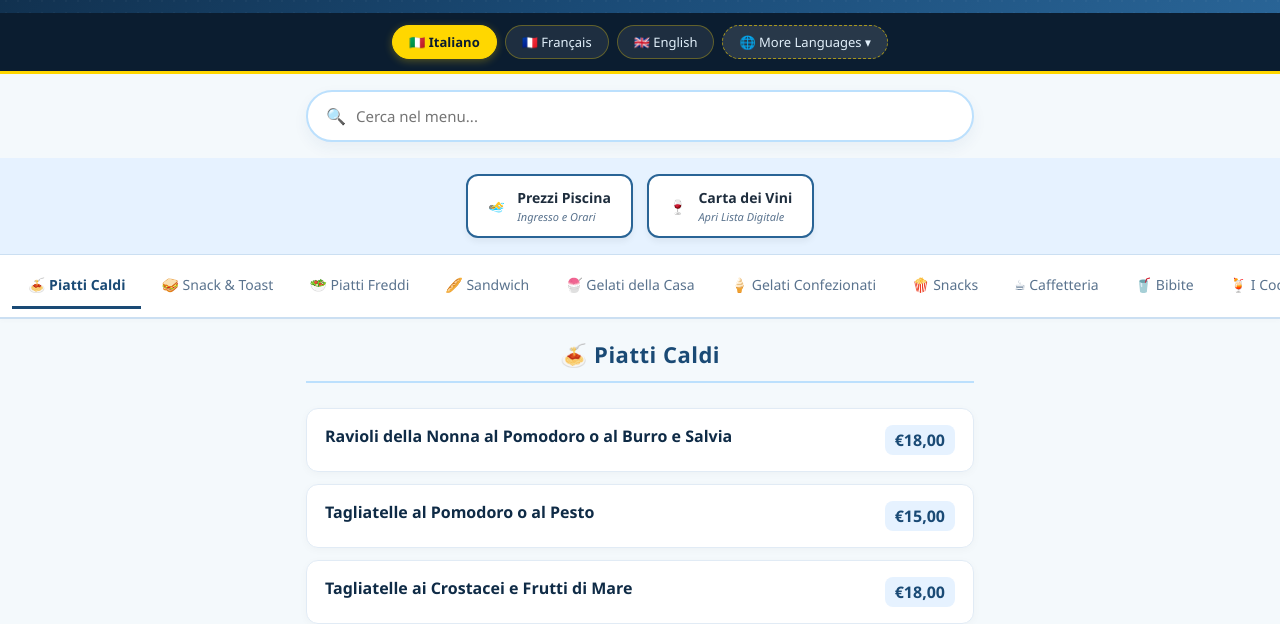
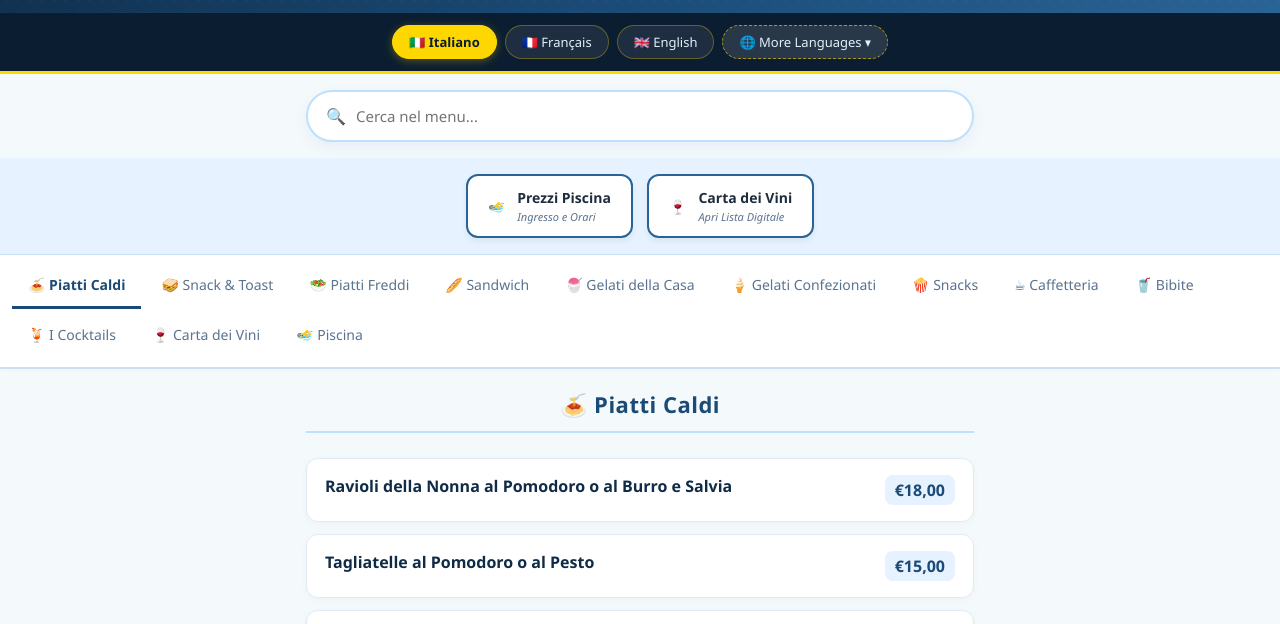
Before and after one commit to mamunjoyit1-cyber/lago-bin-piscina, a plain HTML site: page index.html in a window 1280 px wide. Shown: the part 137-761 px from the top of the page. Drawn offline with Linux system fonts and the light colour scheme.

Commit message:
Update index.html

```diff
--- a/index.html
+++ b/index.html
@@ -47,8 +47,9 @@
   .translating-bar.show { display: block; }
 
   /* Navigation Tabs */
-  .tabs-wrap { background: #fff; border-bottom: 2px solid #cbdff2; width: 100%; overflow-x: auto; -webkit-overflow-scrolling: touch; box-shadow: 0 2px 5px rgba(0,0,0,0.02); }
-  .tabs { display: flex; justify-content: flex-start; gap: 4px; padding: 8px 12px; min-width: max-content; }
+  /* Navigation Tabs */
+  .tabs-wrap { background: #fff; border-bottom: 2px solid #cbdff2; width: 100%; -webkit-overflow-scrolling: touch; box-shadow: 0 2px 5px rgba(0,0,0,0.02); }
+  .tabs { display: flex; justify-content: flex-start; gap: 4px; padding: 8px 12px; flex-wrap: wrap; }
   .tab-btn { background: none; border: none; border-bottom: 3px solid transparent; color: #5a738e; padding: 12px 16px; font-size: 14px; cursor: pointer; font-family: inherit; white-space: nowrap; transition: all 0.2s; font-weight: 500; }
   .tab-btn.active { border-bottom-color: #1a4a75; color: #1a4a75; font-weight: bold; }
 
```
